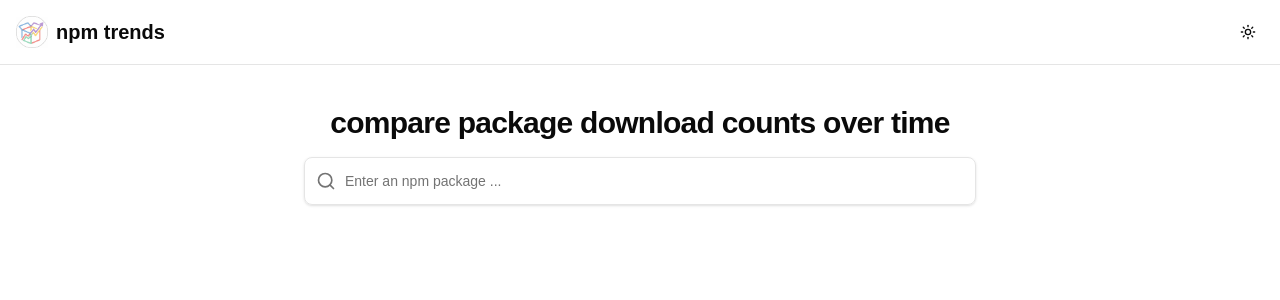
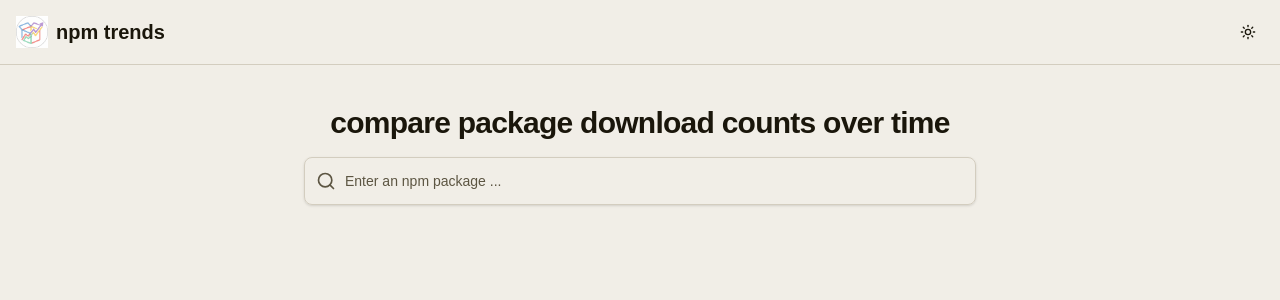
Before and after one commit to zxmpg41/npmtrends, a React (Vite) app: page / in a window 1280 px wide. Shown: the top 300 px of the page. Built offline with nearby package versions, Linux system fonts and the light colour scheme.

Commit message:
style: custom latte light theme based on #f0eee6

```diff
--- a/src/components/chart-view.tsx
+++ b/src/components/chart-view.tsx
@@ -107,7 +107,7 @@ export function ChartView({ packages, timeRange, setTimeRange }: ChartViewProps)
         })
 
         // Sort by date just in case
-        setData(Array.from(daysMap.values()).sort((a, b) => a.date.localeCompare(b.date)))
+        setData(Array.from(daysMap.values()).sort((a, b) => String(a.date).localeCompare(String(b.date))))
       } catch (err) {
         if (isMounted) {
           setError(err instanceof Error ? err.message : "Failed to load data")
--- a/src/index.css
+++ b/src/index.css
@@ -50,38 +50,38 @@
 }
 
 :root {
-  --background: oklch(1 0 0);
-  --foreground: oklch(0.145 0 0);
-  --card: oklch(1 0 0);
-  --card-foreground: oklch(0.145 0 0);
-  --popover: oklch(1 0 0);
-  --popover-foreground: oklch(0.145 0 0);
-  --primary: oklch(0.205 0 0);
-  --primary-foreground: oklch(0.985 0 0);
-  --secondary: oklch(0.97 0 0);
-  --secondary-foreground: oklch(0.205 0 0);
-  --muted: oklch(0.97 0 0);
-  --muted-foreground: oklch(0.556 0 0);
-  --accent: oklch(0.97 0 0);
-  --accent-foreground: oklch(0.205 0 0);
+  --background: oklch(0.95 0.01 90);
+  --foreground: oklch(0.20 0.02 90);
+  --card: oklch(0.98 0.005 90);
+  --card-foreground: oklch(0.20 0.02 90);
+  --popover: oklch(0.98 0.005 90);
+  --popover-foreground: oklch(0.20 0.02 90);
+  --primary: oklch(0.40 0.05 90);
+  --primary-foreground: oklch(0.98 0 0);
+  --secondary: oklch(0.90 0.015 90);
+  --secondary-foreground: oklch(0.45 0.03 90);
+  --muted: oklch(0.90 0.015 90);
+  --muted-foreground: oklch(0.45 0.03 90);
+  --accent: oklch(0.90 0.015 90);
+  --accent-foreground: oklch(0.20 0.02 90);
   --destructive: oklch(0.577 0.245 27.325);
-  --border: oklch(0.922 0 0);
-  --input: oklch(0.922 0 0);
-  --ring: oklch(0.708 0 0);
+  --border: oklch(0.85 0.02 90);
+  --input: oklch(0.85 0.02 90);
+  --ring: oklch(0.85 0.02 90);
   --chart-1: #93c5fd;
   --chart-2: #fca5a5;
   --chart-3: #86efac;
   --chart-4: #fde047;
   --chart-5: #d8b4fe;
   --radius: 0.625rem;
-  --sidebar: oklch(0.985 0 0);
-  --sidebar-foreground: oklch(0.145 0 0);
-  --sidebar-primary: oklch(0.205 0 0);
-  --sidebar-primary-foreground: oklch(0.985 0 0);
-  --sidebar-accent: oklch(0.97 0 0);
-  --sidebar-accent-foreground: oklch(0.205 0 0);
-  --sidebar-border: oklch(0.922 0 0);
-  --sidebar-ring: oklch(0.708 0 0);
+  --sidebar: oklch(0.95 0.01 90);
+  --sidebar-foreground: oklch(0.20 0.02 90);
+  --sidebar-primary: oklch(0.40 0.05 90);
+  --sidebar-primary-foreground: oklch(0.98 0 0);
+  --sidebar-accent: oklch(0.90 0.015 90);
+  --sidebar-accent-foreground: oklch(0.20 0.02 90);
+  --sidebar-border: oklch(0.85 0.02 90);
+  --sidebar-ring: oklch(0.85 0.02 90);
 }
 
 .dark {
```
Also changed, not shown: 1 other file (tests, documents, lock files or other folders).
